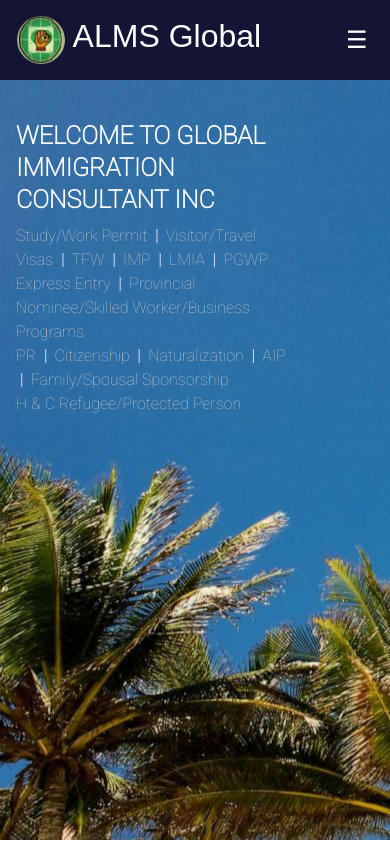
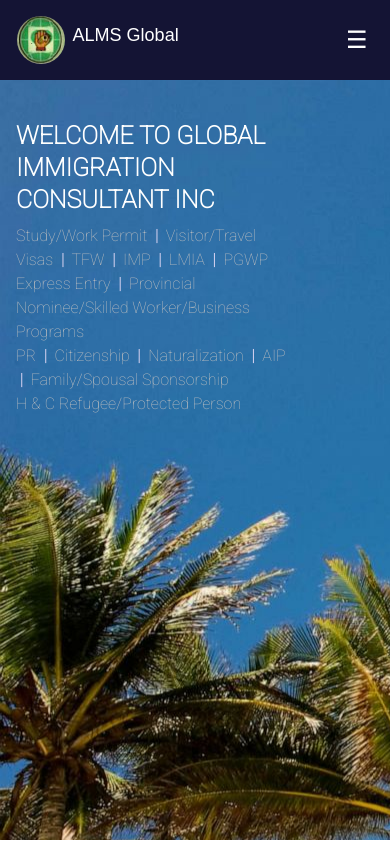
Before and after one commit to ekeneakubue/alms-global, a React (Create React App) app: page / in a window 390 px wide. Shown: the top 844 px of the page. Built offline with nearby package versions, Linux system fonts and the light colour scheme.

Commit message:
updated About page

```diff
--- a/src/components/navbar/Navbar.css
+++ b/src/components/navbar/Navbar.css
@@ -55,6 +55,9 @@
         z-index: 1;
         background-color: rgb(20, 20, 52);
     }
+    .logo > h2{
+        font-size: 18px;
+    }
 
     .navbar-links.active {
         display: flex;
```
